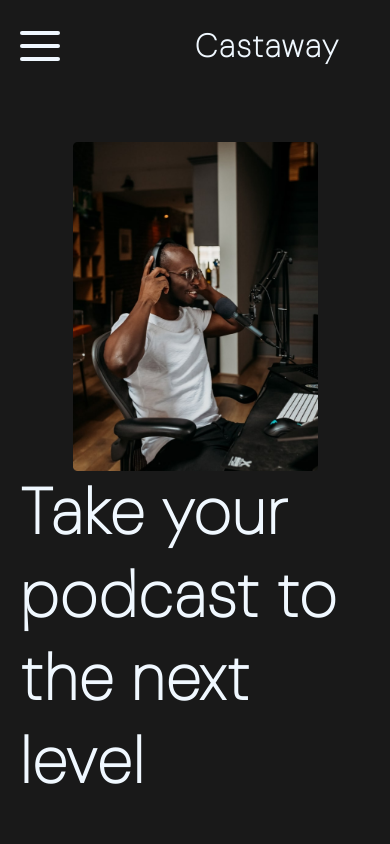
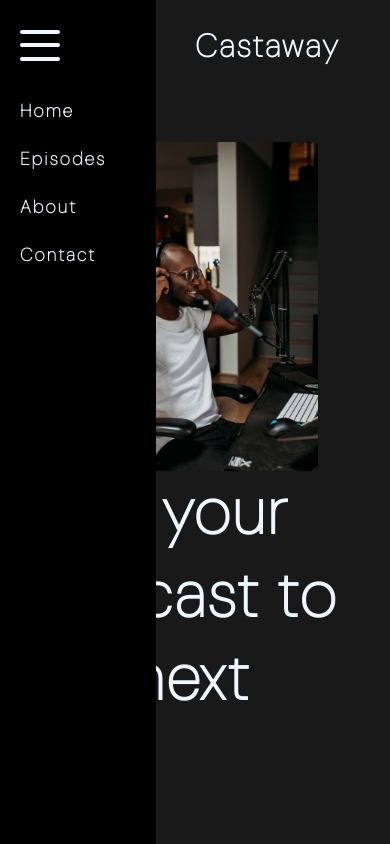
Before and after one commit to gigilya/TestWEB, a plain HTML site: page index.html in a window 390 px wide. Both pictures are taken after a click on the button 40 px from the left and 46 px from the top of the page. Shown: the top 844 px of the page. Drawn offline with Linux system fonts and the light colour scheme.

Commit message:
feat: full height burger-menu, disable scrolling

```diff
--- a/index.html
+++ b/index.html
@@ -12,12 +12,11 @@
     <title>Castaway</title>
 </head>
 
-<body>
-
-    <header class="header open">
+<body class="body" id="body">
+    <header class="header">
         <div class="container">
             <h1 class="title">Castaway</h1>
-            <nav class="menu">
+            <nav class="menu" id="menu">
                 <ul class="menu__list">
                     <li class="menu__list-item"><a class="title title_m" href="">Home</a></li>
                     <li class="menu__list-item"><a class="title title_m" href="">Episodes</a></li>
--- a/src/css/adaptive.css
+++ b/src/css/adaptive.css
@@ -69,23 +69,27 @@
 
     .header__burger-btr{
         display: flex;
-        position: absolute;
+        position: fixed;
+        left: 20px;
     }
 
     .menu{
-        position: absolute;
+        position: fixed;
+        display: flex;
+        align-items: center;
         padding: 300px 50px 10px 20px;
+        left: -100%;
+        height: 1000%;
         background: #000;
-        left: -300px;
-        transition: transform .5s;
-    }
-
-    .header.open .menu{
         transform: translateX(0px);
     }
 
-    .menu_ac    tive{
-        transform: translateX(350px);
+    .menu_active{
+        transform: translateX(0);
+        left: 0;
+    }
+    .body_fixed{
+        overflow: hidden;
     }
 
     .menu__list{
--- a/src/js/main.js
+++ b/src/js/main.js
@@ -1,5 +1,14 @@
-document.addEventListener("DOMContentLoaded", function(){
-    document.getElementById("burger").addEventListener("click", function(){
-        document.querySelector("header").classList.toggle("open")
-    })
+// document.addEventListener("DOMContentLoaded", function(){
+//     document.getElementById("burger").addEventListener("click", function(){
+//         document.querySelector("header").classList.toggle("menu_active")
+//     })
+// })
+const menu = document.getElementById("menu")
+const burger = document.getElementById("burger")
+const body = document.getElementById("body")
+burger.addEventListener("click", () => {
+    menu.classList.toggle("menu_active")
 })
+burger.addEventListener("click", () => {
+    body.classList.toggle("body_fixed")
+})
```
